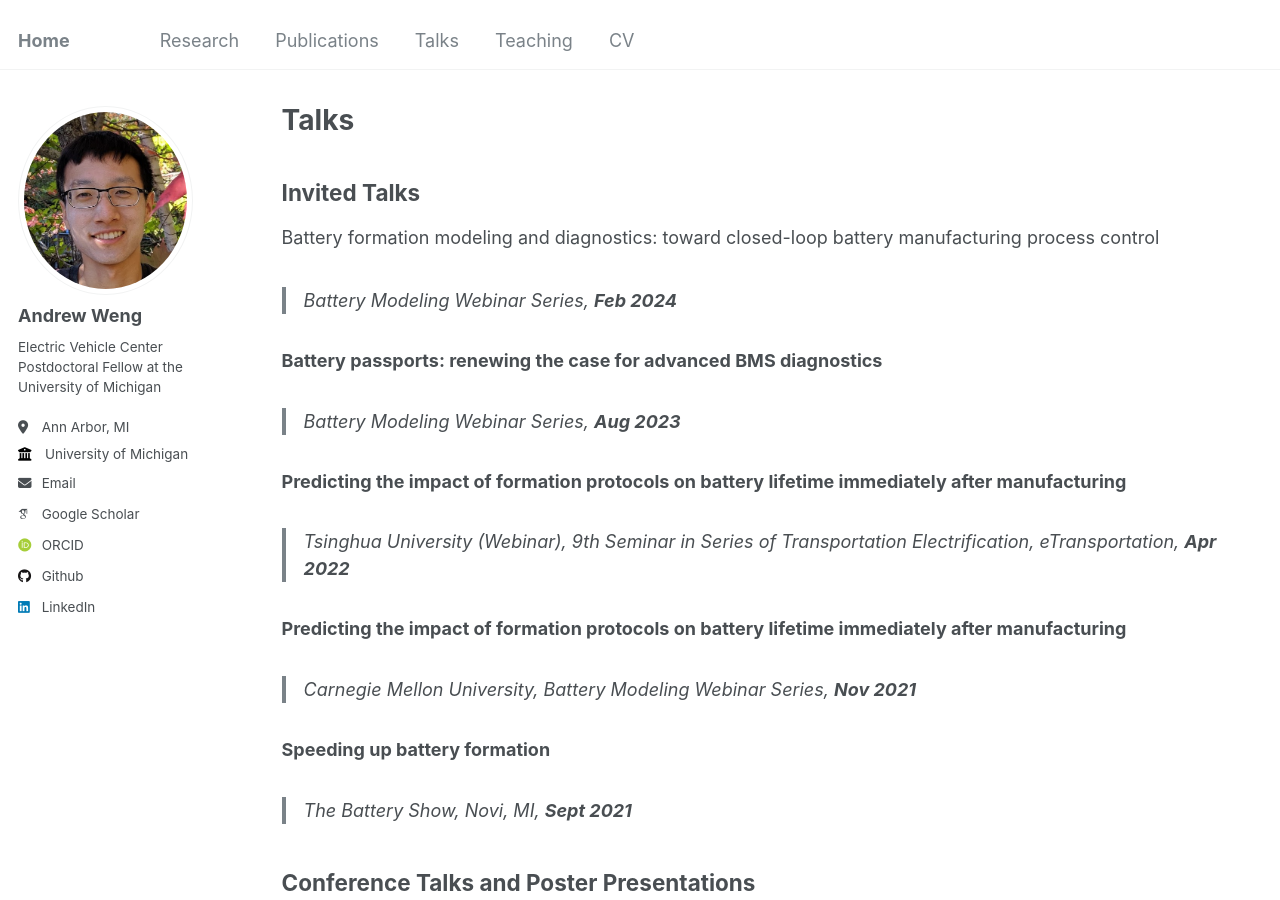
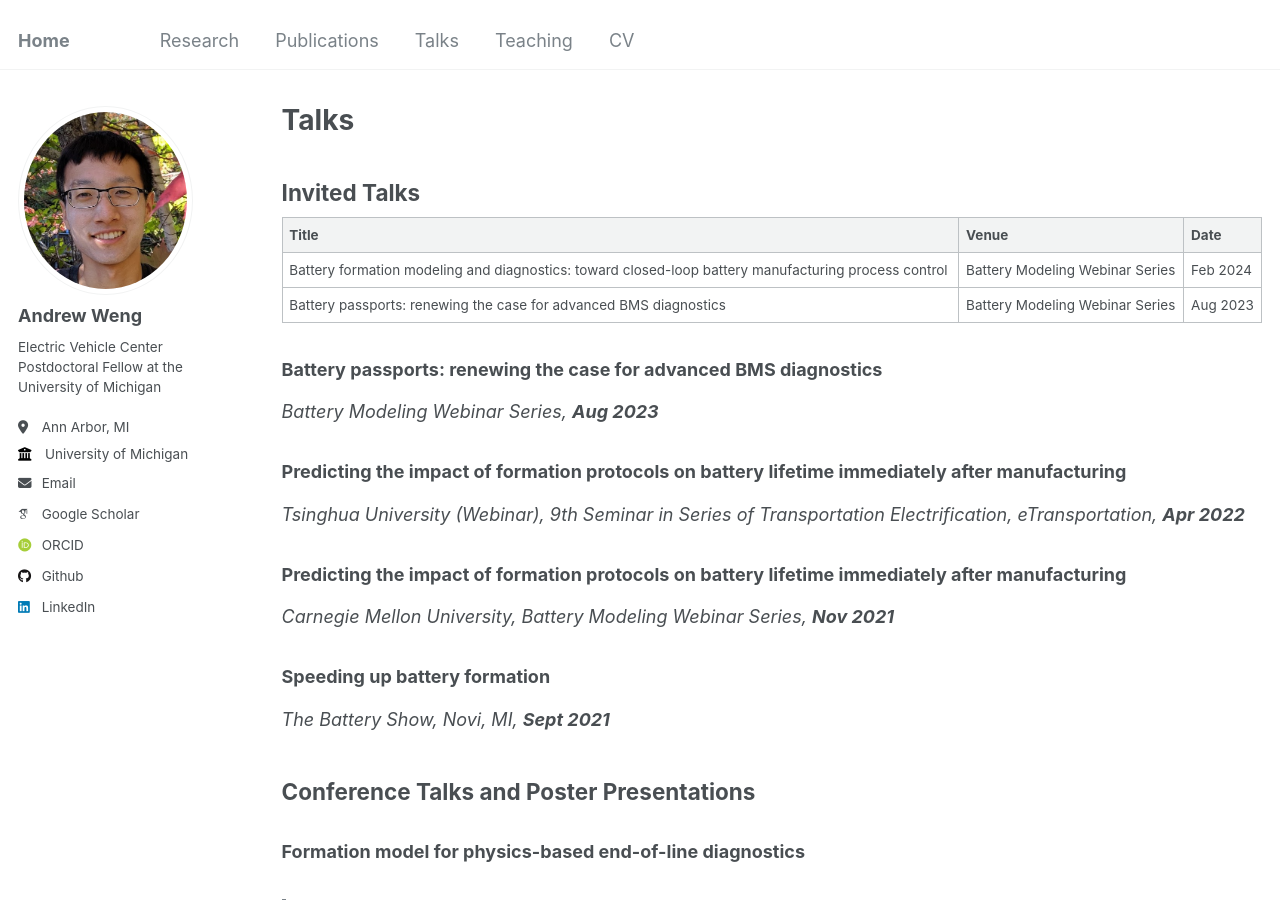
Before and after one commit to wengandrew/wengandrew.github.io, a Jekyll site: the page built from _pages/talks.md, in a window 1280 px wide and 900 px high. Built offline with Jekyll 4.4.1, drawn with Linux system fonts in a browser that asks for light colours; some web fonts are replaced.

Commit message:
Update talks format

```diff
--- a/_pages/talks.md
+++ b/_pages/talks.md
@@ -9,20 +9,22 @@ author_profile: true
 
 ## Invited Talks
 
-Battery formation modeling and diagnostics: toward closed-loop battery manufacturing process control
-> *Battery Modeling Webinar Series, **Feb 2024***
+| Title  | Venue | Date
+|---|---|---|
+| Battery formation modeling and diagnostics: toward closed-loop battery manufacturing process control | Battery Modeling Webinar Series | Feb 2024
+| Battery passports: renewing the case for advanced BMS diagnostics | Battery Modeling Webinar Series | Aug 2023
 
 ### Battery passports: renewing the case for advanced BMS diagnostics
-> *Battery Modeling Webinar Series, **Aug 2023***
+*Battery Modeling Webinar Series, **Aug 2023***
 
 ### Predicting the impact of formation protocols on battery lifetime immediately after manufacturing
-> *Tsinghua University (Webinar), 9th Seminar in Series of Transportation Electrification, eTransportation, **Apr 2022***
+*Tsinghua University (Webinar), 9th Seminar in Series of Transportation Electrification, eTransportation, **Apr 2022***
 
 ### Predicting the impact of formation protocols on battery lifetime immediately after manufacturing
-> *Carnegie Mellon University, Battery Modeling Webinar Series, **Nov 2021***
+*Carnegie Mellon University, Battery Modeling Webinar Series, **Nov 2021***
 
 ### Speeding up battery formation
-> *The Battery Show, Novi, MI, **Sept 2021***
+*The Battery Show, Novi, MI, **Sept 2021***
 
 ## Conference Talks and Poster Presentations
 
```
